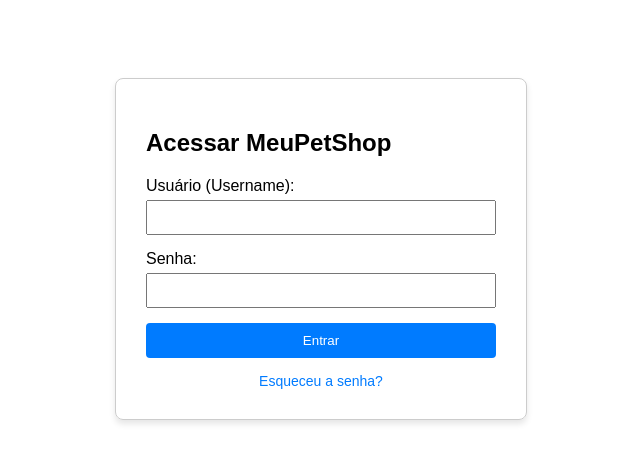
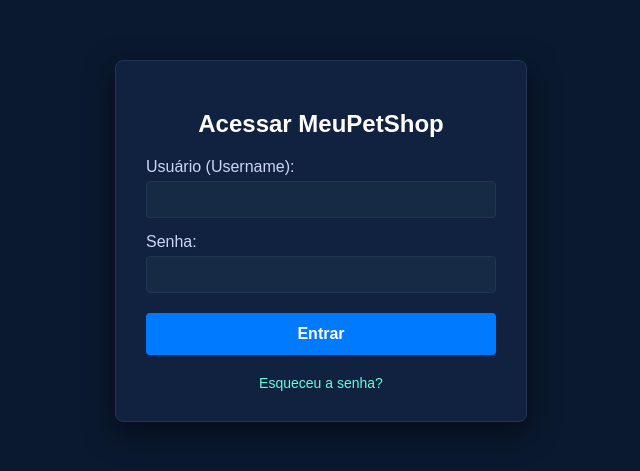
Before and after one commit to willianhenri/PetShop-Front, a React (Vite) app: page / in a window 1280 px wide. Shown: the part 159-630 px from the top of the page, without its empty margins (319-959 px from the left). Built offline with nearby package versions, Linux system fonts and the light colour scheme.

Commit message:
feat: enhance Login page styling with improved layout and color scheme

```diff
--- a/src/pages/Login.jsx
+++ b/src/pages/Login.jsx
@@ -40,39 +40,52 @@
   };
 
   return (
-    <div style={{ display: 'flex', justifyContent: 'center', alignItems: 'center', height: '100vh', fontFamily: 'Arial' }}>
-      <div style={{ border: '1px solid #ccc', padding: '30px', borderRadius: '8px', width: '350px', boxShadow: '0 4px 6px rgba(0,0,0,0.1)' }}>
-        <h2>Acessar MeuPetShop</h2>
-        {error && <p style={{ color: 'red', fontSize: '14px' }}>{error}</p>}
+    <div style={{ display: 'flex', justifyContent: 'center', alignItems: 'center', height: '100vh', fontFamily: 'Arial', backgroundColor: '#0a192f' }}>
+      <style>{`
+        body {
+          margin: 0 !important;
+          padding: 0 !important;
+          background-color: #0a192f;
+        }
+      `}</style>
+      <div style={{ border: '1px solid #233554', padding: '30px', borderRadius: '8px', width: '350px', boxShadow: '0 10px 30px rgba(0,0,0,0.5)', backgroundColor: '#112240', color: '#ffffff' }}>
+        <h2 style={{ textAlign: 'center', marginBottom: '20px' }}>Acessar MeuPetShop</h2>
+        {error && <p style={{ color: '#ff6b6b', fontSize: '14px' }}>{error}</p>}
 
         <form onSubmit={handleLogin}>
+          {/* Campo de Usuário */}
           <div style={{ marginBottom: '15px' }}>
-            <label style={{ display: 'block', marginBottom: '5px' }}>Usuário (Username):</label>
+            <label style={{ display: 'block', marginBottom: '5px', color: '#ccd6f6' }}>Usuário (Username):</label>
             <input
               type="text"
               value={username}
               onChange={(e) => setUsername(e.target.value)}
               required
-              style={{ width: '100%', padding: '8px', boxSizing: 'border-box' }}
+              style={{ width: '100%', padding: '10px', boxSizing: 'border-box', backgroundColor: '#172a45', border: '1px solid #233554', color: '#ffffff', borderRadius: '4px' }}
             />
           </div>
-          <div style={{ marginBottom: '15px' }}>
-            <label style={{ display: 'block', marginBottom: '5px' }}>Senha:</label>
+
+          {/* Campo de Senha */}
+          <div style={{ marginBottom: '20px' }}>
+            <label style={{ display: 'block', marginBottom: '5px', color: '#ccd6f6' }}>Senha:</label>
             <input
               type="password"
               value={password}
               onChange={(e) => setPassword(e.target.value)}
               required
-              style={{ width: '100%', padding: '8px', boxSizing: 'border-box' }}
+              style={{ width: '100%', padding: '10px', boxSizing: 'border-box', backgroundColor: '#172a45', border: '1px solid #233554', color: '#ffffff', borderRadius: '4px' }}
             />
           </div>
-          <button type="submit" disabled={loading} style={{ width: '100%', padding: '10px', backgroundColor: '#007bff', color: 'white', border: 'none', borderRadius: '4px', cursor: 'pointer' }}>
+
+          {/* Botão Entrar */}
+          <button type="submit" disabled={loading} style={{ width: '100%', padding: '12px', backgroundColor: '#007bff', color: 'white', border: 'none', borderRadius: '4px', cursor: 'pointer', fontWeight: 'bold', fontSize: '16px' }}>
             {loading ? 'Carregando...' : 'Entrar'}
           </button>
         </form>
 
-        <div style={{ marginTop: '15px', textAlign: 'center', fontSize: '14px' }}>
-          <Link to="/forgot-password" style={{ color: '#007bff', textDecoration: 'none' }}>Esqueceu a senha?</Link>
+        {/* Link Esqueceu a Senha */}
+        <div style={{ marginTop: '20px', textAlign: 'center', fontSize: '14px' }}>
+          <Link to="/forgot-password" style={{ color: '#64ffda', textDecoration: 'none' }}>Esqueceu a senha?</Link>
         </div>
       </div>
     </div>
```
